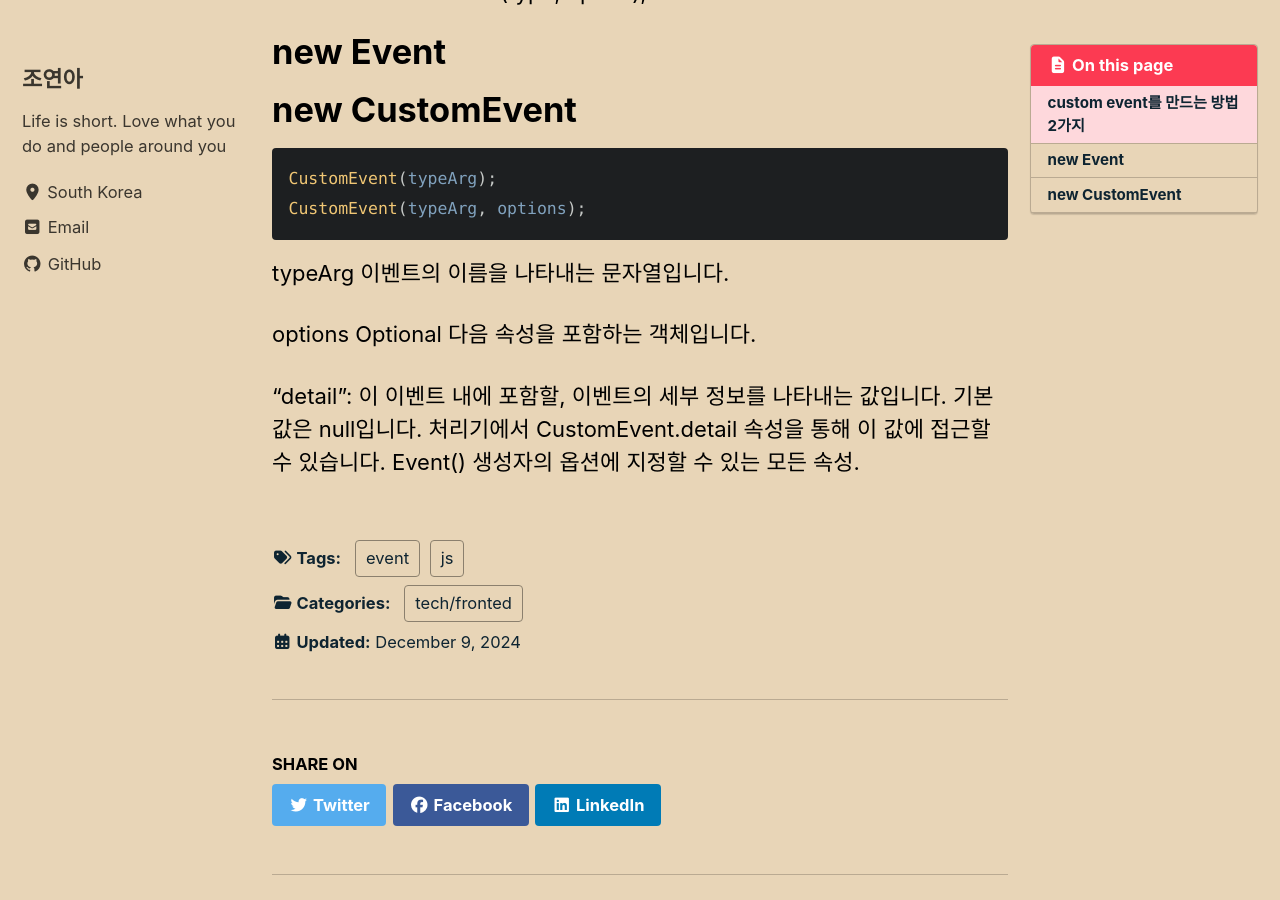
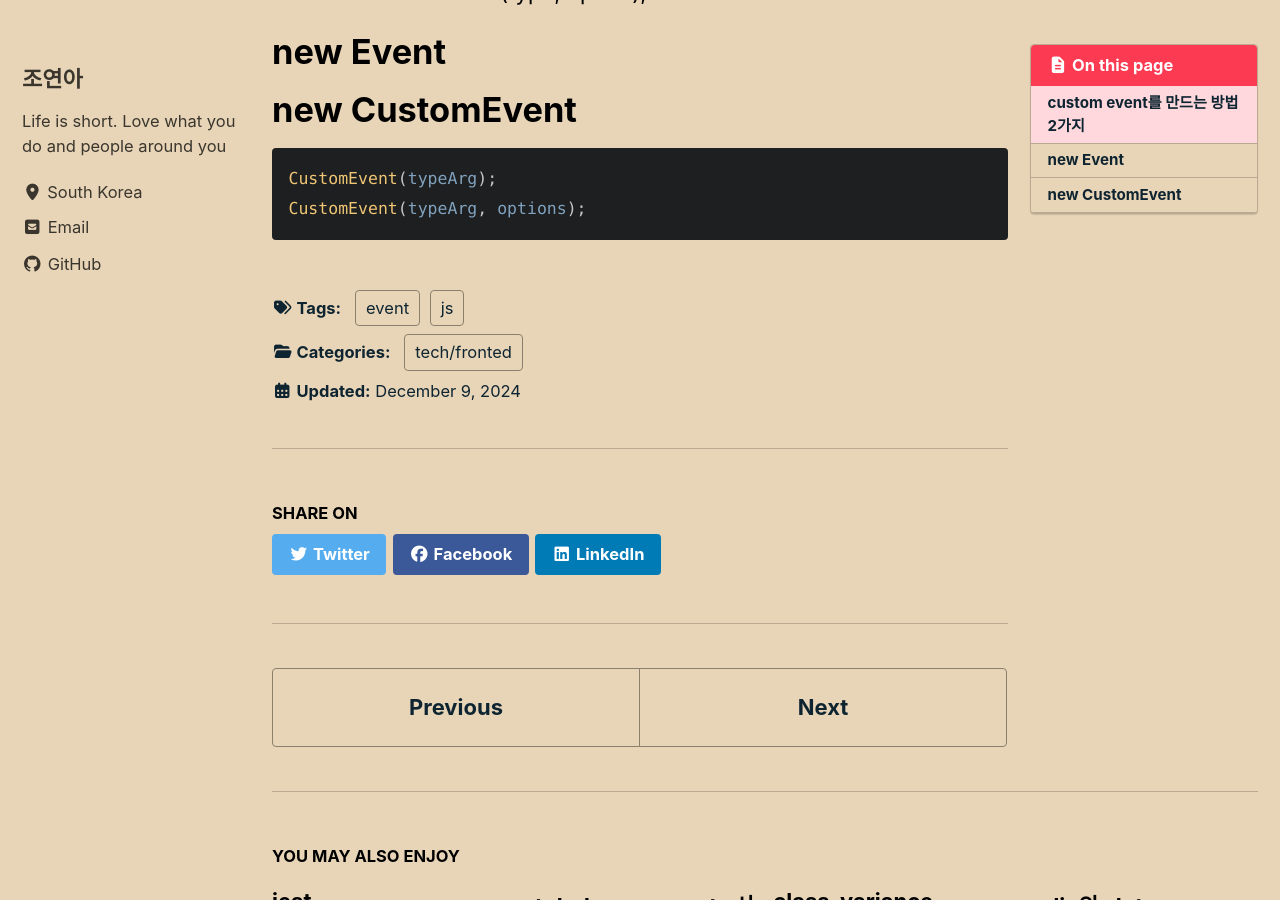
Before and after one commit to yunajoe/yunajoe.github.io, a Jekyll site: the page built from _posts/tech/fronted/2024-12-09-8.md, in a window 1280 px wide and 900 px high, scrolled down 332 px. Built offline with Jekyll 4.4.1, drawn with Linux system fonts in a browser that asks for light colours; cached includes are drawn as plain includes.

````diff
--- a/_posts/tech/fronted/2024-12-09-8.md
+++ b/_posts/tech/fronted/2024-12-09-8.md
@@ -24,12 +24,3 @@ last_modified_at: 2024-12-09
 CustomEvent(typeArg);
 CustomEvent(typeArg, options);
 ```
-
-typeArg
-이벤트의 이름을 나타내는 문자열입니다.
-
-options Optional
-다음 속성을 포함하는 객체입니다.
-
-"detail": 이 이벤트 내에 포함할, 이벤트의 세부 정보를 나타내는 값입니다. 기본 값은 null입니다. 처리기에서 CustomEvent.detail 속성을 통해 이 값에 접근할 수 있습니다.
-Event() 생성자의 옵션에 지정할 수 있는 모든 속성.
````
